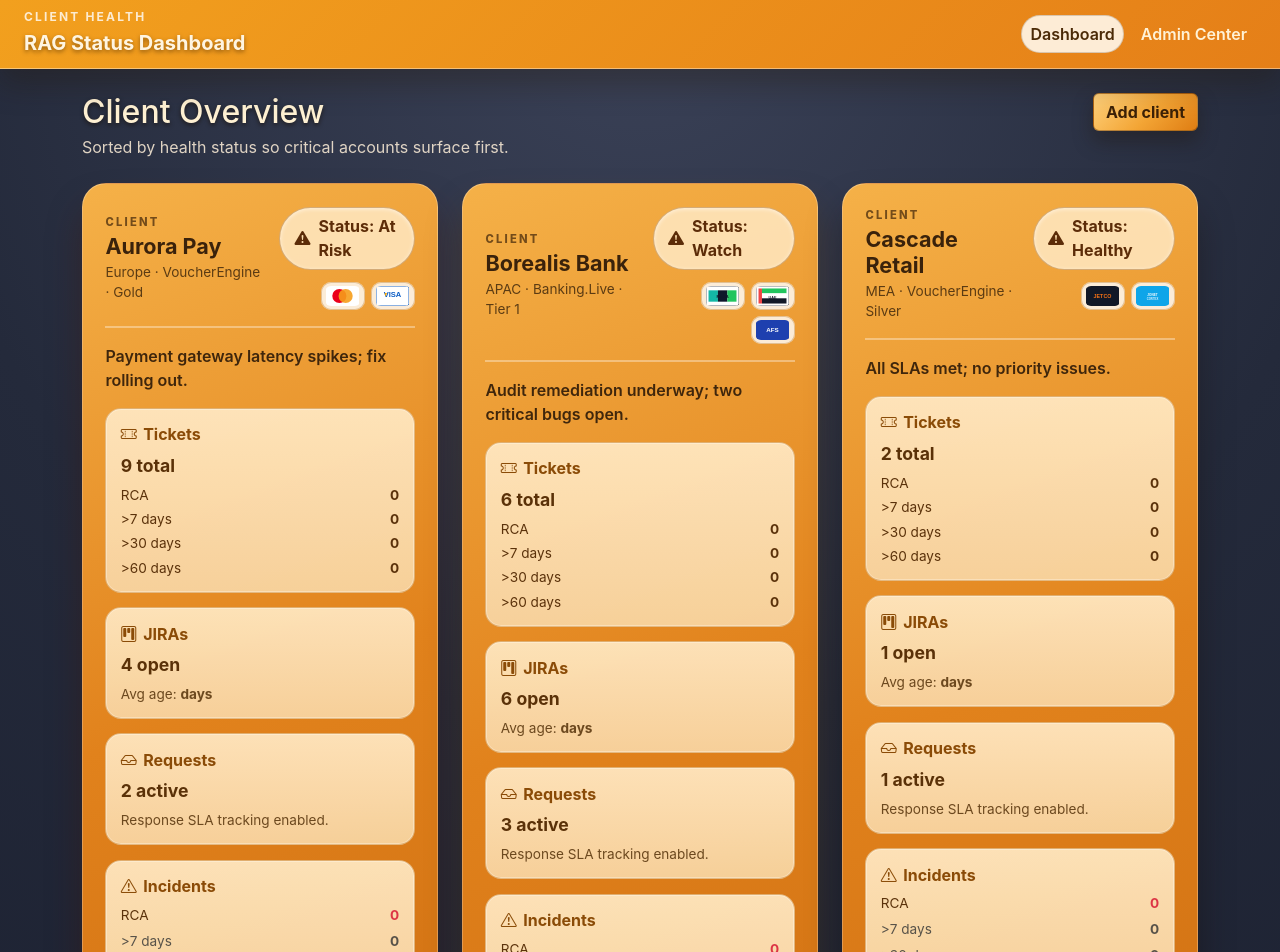
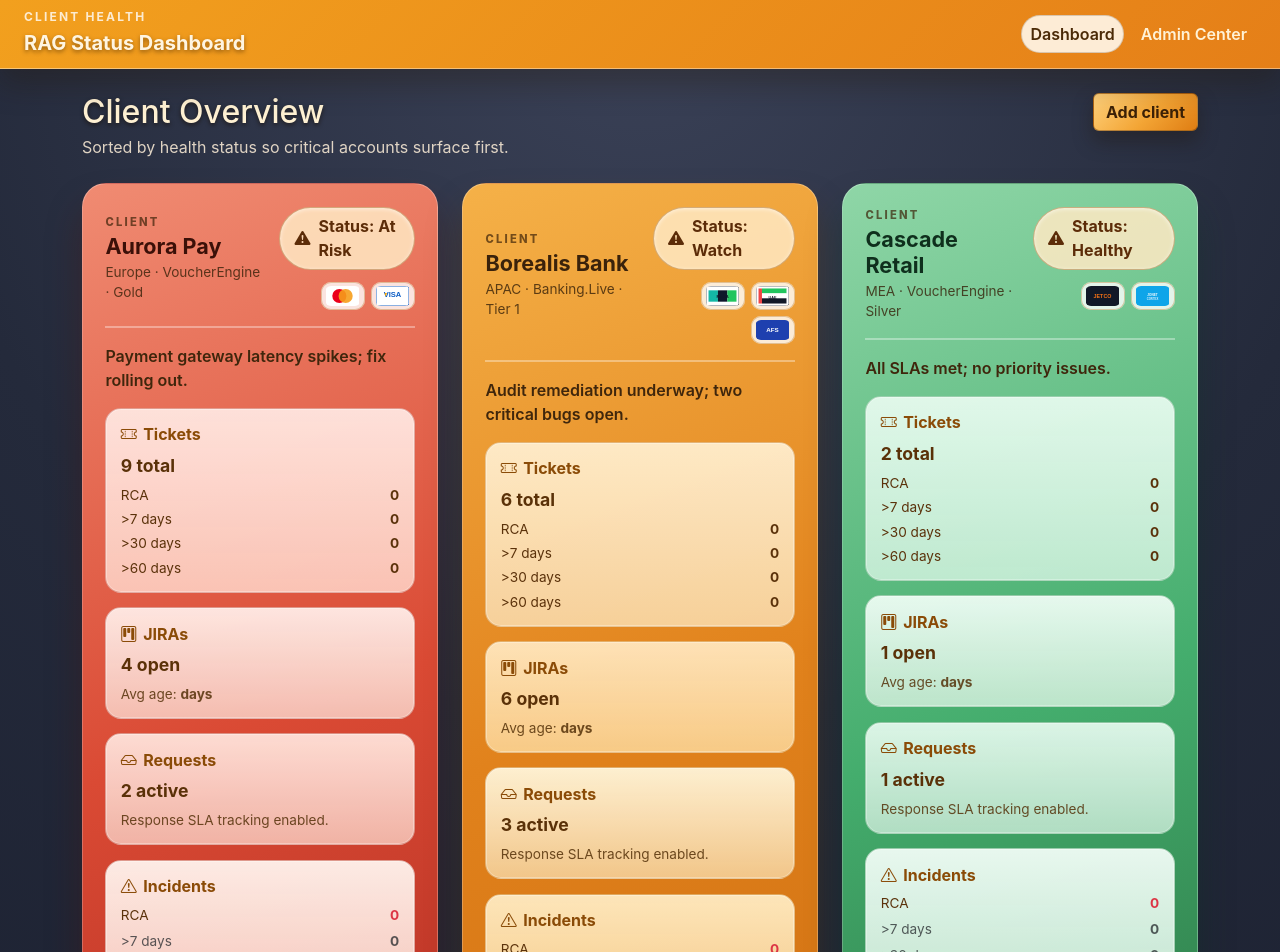
Before and after one commit to rohithpty/ClientDashboard, a React (Vite) app: page / in a window 1280 px wide. Shown: the top 952 px of the page. Built offline with nearby package versions, Linux system fonts and the light colour scheme.

Commit message:
Add red and green client card gradients

```diff
--- a/src/styles.css
+++ b/src/styles.css
@@ -101,11 +101,19 @@
 }
 
 .client-card.status-risk {
-  box-shadow: 0 24px 35px rgba(65, 21, 6, 0.35);
+  background: linear-gradient(160deg, #f08b72 0%, #da4a34 58%, #b83225 100%);
+  box-shadow: 0 24px 35px rgba(78, 19, 10, 0.35);
+  color: #3b1008;
 }
 
 .client-card.status-watch {
   box-shadow: 0 24px 35px rgba(95, 55, 6, 0.35);
+}
+
+.client-card.status-healthy {
+  background: linear-gradient(160deg, #8fd6a7 0%, #44ad6d 58%, #2f7d4a 100%);
+  box-shadow: 0 24px 35px rgba(12, 55, 34, 0.35);
+  color: #0f2f1d;
 }
 
 .client-card__header {
@@ -183,6 +191,59 @@
   box-shadow: inset 0 0 0 1px rgba(255, 255, 255, 0.3);
 }
 
+.client-card.status-watch .client-card__tile {
+  background: linear-gradient(180deg, rgba(255, 240, 210, 0.92) 0%, rgba(248, 214, 164, 0.92) 100%);
+  border-color: rgba(181, 110, 30, 0.3);
+}
+
+.client-card.status-watch .client-card__tile:nth-child(2) {
+  background: linear-gradient(180deg, rgba(255, 231, 191, 0.94) 0%, rgba(250, 210, 146, 0.9) 100%);
+}
+
+.client-card.status-watch .client-card__tile:nth-child(3) {
+  background: linear-gradient(180deg, rgba(255, 246, 220, 0.94) 0%, rgba(244, 206, 150, 0.9) 100%);
+}
+
+.client-card.status-watch .client-card__tile:nth-child(4) {
+  background: linear-gradient(180deg, rgba(255, 236, 196, 0.94) 0%, rgba(243, 200, 132, 0.9) 100%);
+}
+
+.client-card.status-risk .client-card__tile {
+  background: linear-gradient(180deg, rgba(255, 231, 225, 0.95) 0%, rgba(252, 204, 190, 0.92) 100%);
+  border-color: rgba(178, 75, 65, 0.35);
+  color: #4c1a12;
+}
+
+.client-card.status-risk .client-card__tile:nth-child(2) {
+  background: linear-gradient(180deg, rgba(255, 237, 232, 0.95) 0%, rgba(246, 198, 186, 0.92) 100%);
+}
+
+.client-card.status-risk .client-card__tile:nth-child(3) {
+  background: linear-gradient(180deg, rgba(255, 227, 219, 0.95) 0%, rgba(243, 188, 175, 0.92) 100%);
+}
+
+.client-card.status-risk .client-card__tile:nth-child(4) {
+  background: linear-gradient(180deg, rgba(255, 244, 238, 0.95) 0%, rgba(248, 206, 195, 0.92) 100%);
+}
+
+.client-card.status-healthy .client-card__tile {
+  background: linear-gradient(180deg, rgba(230, 250, 238, 0.95) 0%, rgba(199, 237, 214, 0.92) 100%);
+  border-color: rgba(74, 151, 102, 0.35);
+  color: #13422b;
+}
+
+.client-card.status-healthy .client-card__tile:nth-child(2) {
+  background: linear-gradient(180deg, rgba(238, 252, 244, 0.95) 0%, rgba(198, 233, 210, 0.92) 100%);
+}
+
+.client-card.status-healthy .client-card__tile:nth-child(3) {
+  background: linear-gradient(180deg, rgba(227, 248, 236, 0.95) 0%, rgba(186, 226, 202, 0.92) 100%);
+}
+
+.client-card.status-healthy .client-card__tile:nth-child(4) {
+  background: linear-gradient(180deg, rgba(241, 252, 246, 0.95) 0%, rgba(204, 235, 216, 0.92) 100%);
+}
+
 .tile-header {
   display: flex;
   align-items: center;
```
